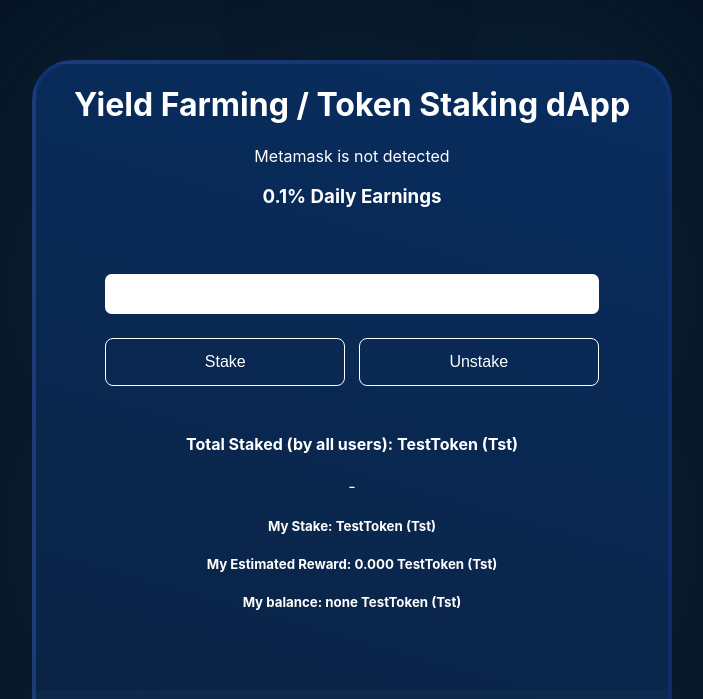
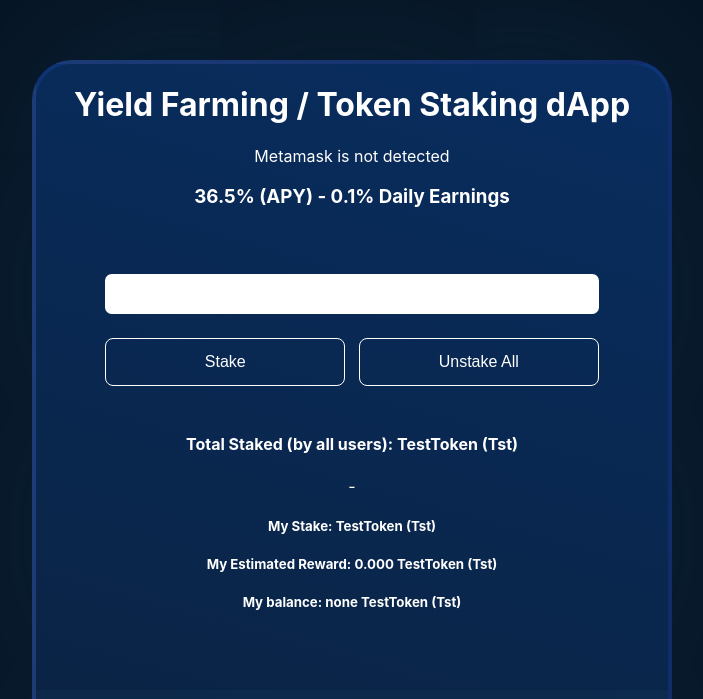
Before and after one commit to Niceboy0829/Staking-DApp, a React (Create React App) app: page / in a window 1280 px wide. Shown: the part 101-800 px from the top of the page, without its empty margins (288-991 px from the left). Built offline with nearby package versions, Linux system fonts and the light colour scheme.

Commit message:
added amount type validity check

```diff
--- a/src/App.js
+++ b/src/App.js
@@ -102,19 +102,13 @@
         );
         setMyStake(convertedBalance);
 
-
         //checking totalStaked
-        let tempTotalStaked = await tokenStaking.methods
-        .totalStaked()
-        .call();
+        let tempTotalStaked = await tokenStaking.methods.totalStaked().call();
         convertedBalance = window.web3.utils.fromWei(
           tempTotalStaked.toString(),
           'Ether'
         );
         setTotalStaked(convertedBalance);
-
-
-
       } else {
         window.alert(
           'TokenStaking contract is not deployed on this network, please change to testnet'
@@ -137,6 +131,13 @@
   };
 
   const stakeHandler = () => {
+    if (inputValue < 0) {
+
+      setInputValue('');
+    } else {
+
+
+
         setLoader(true);
         let convertToWei = window.web3.utils.toWei(inputValue, 'Ether');
         //aproving tokens for spending
@@ -160,6 +161,7 @@
 
         setLoader(false);
         setInputValue('');
+    }
   };
 
   const unStakeHandler = () => {
@@ -215,7 +217,6 @@
       });
   };
 
-
   return (
     <div className={classes.Grid}>
       {loader ? <div className={classes.curtain}></div> : null}
@@ -224,11 +225,13 @@
       <div className={classes.Child}>
         <h1>Yield Farming / Token Staking dApp</h1>
         <p>{account}</p>
-        <h3>0.1% Daily Earnings</h3>
+        <h3>36.5% (APY) - 0.1% Daily Earnings</h3>
         <div className={classes.inputDiv}>
           <input
             className={classes.input}
-            type="text"
+            type="number"
+            min="0"
+            step="1"
             onChange={inputChangeHandler}
             value={inputValue}
           ></input>
@@ -238,7 +241,7 @@
         </Button>
         &nbsp; &nbsp;
         <Button buttonState={'unstake'} unstake={unStakeHandler}>
-          Unstake
+          Unstake All
         </Button>
         <div className={classes.totals}>
           <h4>Total Staked (by all users): {totalStaked} TestToken (Tst) </h4>
```
Lines whose indentation alone changed are shown as unchanged.
